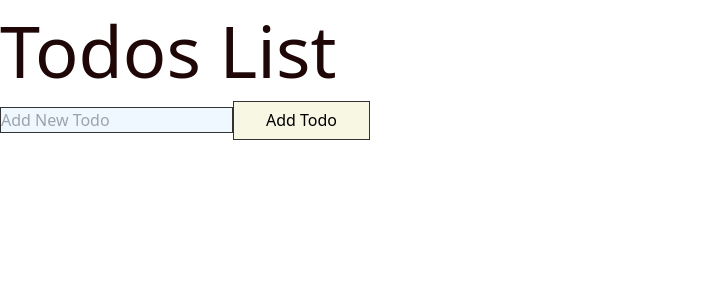
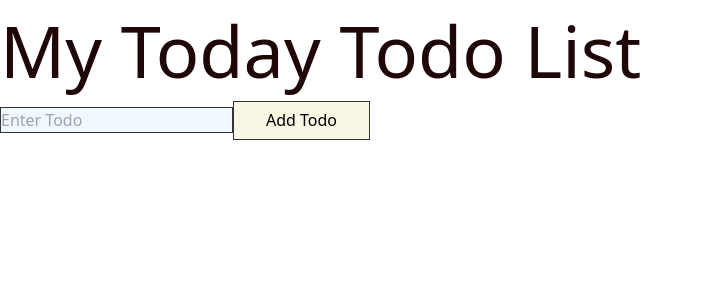
Before and after one commit to geektoseek/React-Learnings, a React (Vite) app: page / in a window 1280 px wide. Shown: the top 300 px of the page, without its empty margins (0-703 px from the left). Built offline with nearby package versions, Linux system fonts and the light colour scheme.

Commit message:
Todo App Redone

```diff
--- a/src/App.jsx
+++ b/src/App.jsx
@@ -34,13 +34,14 @@ import Components2 from './Components/Components2';
 import Examplethree from './Components/Examplethree';
 import PracticeCounter from './Components/PracticeCounter'
 import TodoApp from './Components/TodoApp';
+import TodoAppTest from './Components/TodoAppTest';
 
 const App = () => {
     const [count, setCount] = useState(0);
 
     return (
         <>
-            <TodoApp />
+            <TodoAppTest />
         </>
     );
 };
--- /dev/null
+++ b/src/Components/TodoAppTest.jsx
@@ -0,0 +1,33 @@
+import React, { useState } from 'react'
+
+const TodoAppTest = () => {
+
+    const [todos, setTodos] = useState([]);
+    const [inputValues, setInputValues] = useState('');
+    const SubmitHandle = e => {
+        e.preventDefault()
+        if (inputValues.trim()) {
+            setTodos([...todos, inputValues]);
+            setInputValues('');
+        }
+
+    }
+
+
+    return (
+        <>
+            <h1>My Today Todo List</h1>
+            <form onSubmit={SubmitHandle}>
+                <input type="text" value={inputValues} onChange={(e) => setInputValues(e.target.value)} placeholder='Enter Todo' />
+                <button type='submit'>Add Todo</button>
+            </form>
+            <ul>
+                {todos.map((todo, index) => {
+                    return <li key={index}>{todo}</li>
+                })}
+            </ul>
+        </>
+    )
+}
+
+export default TodoAppTest
```
